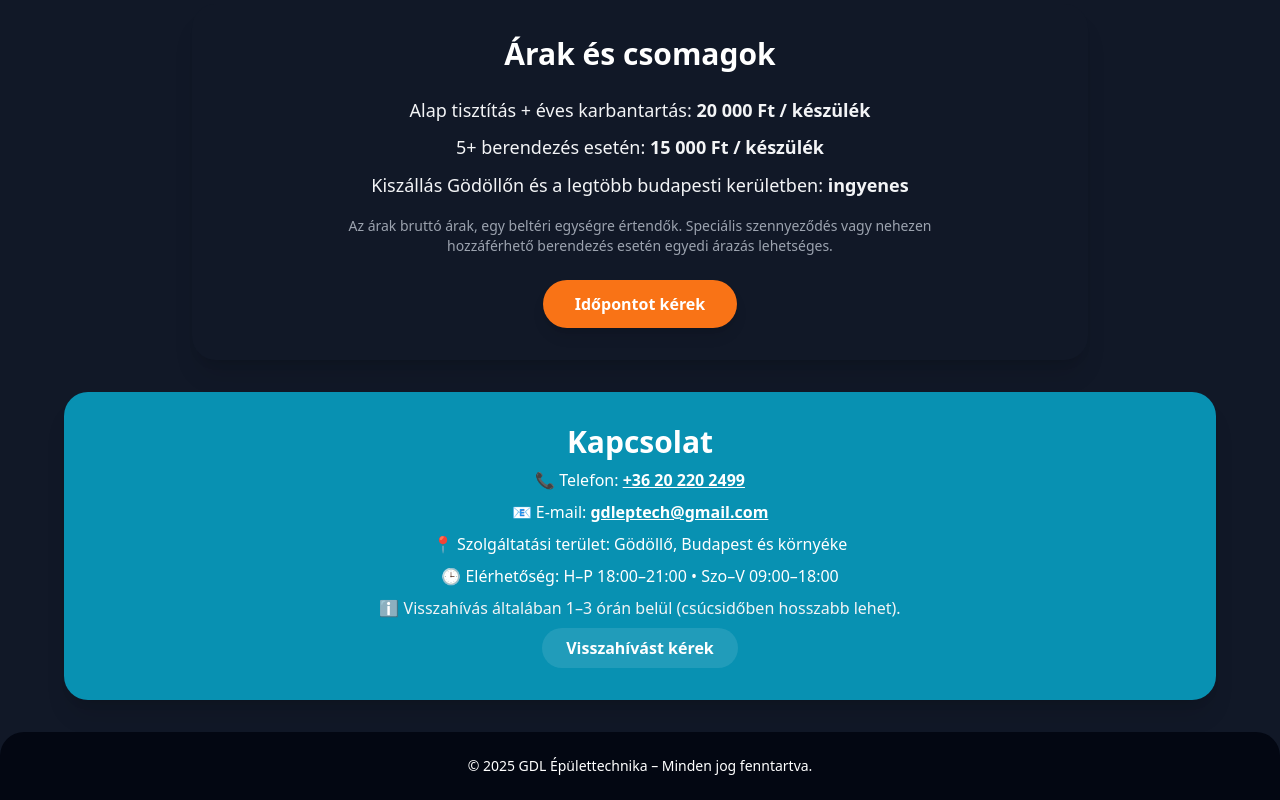
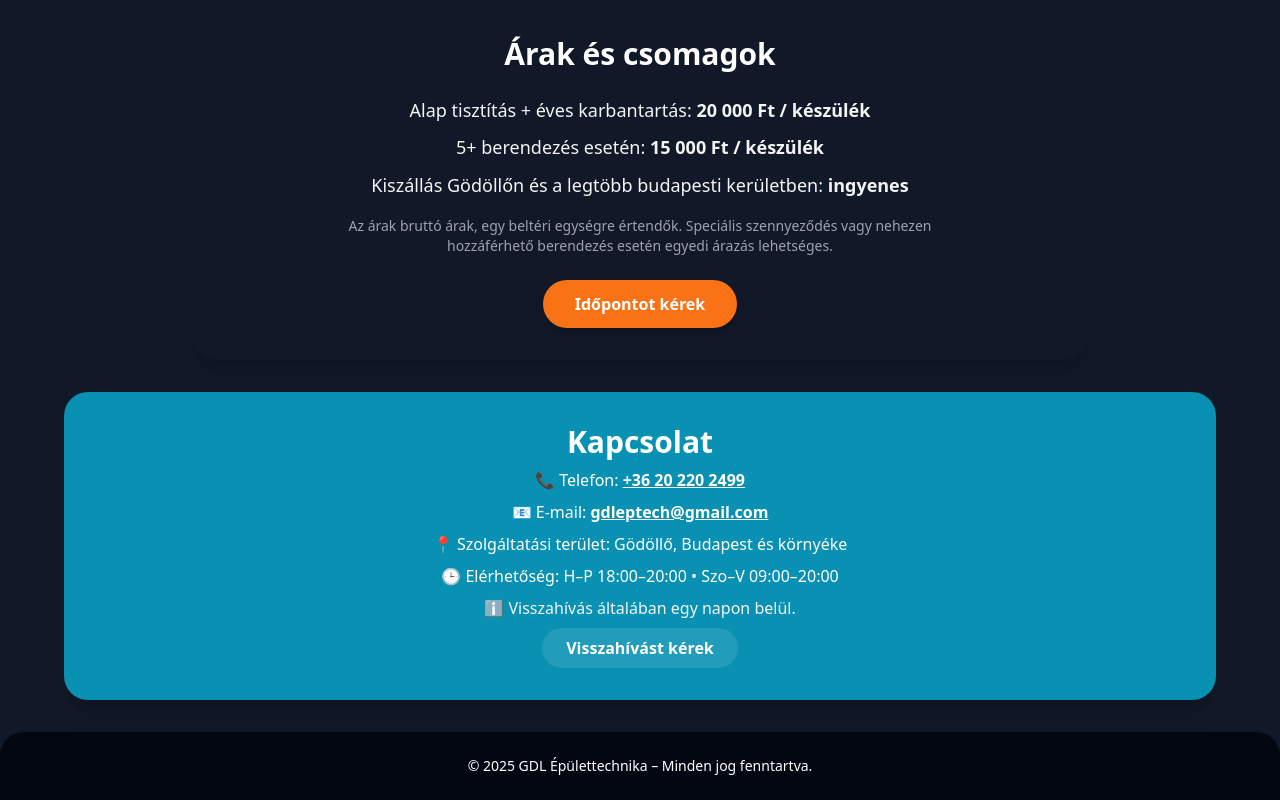
Before and after one commit to atomx76/klimatisztitas-web, a plain HTML site: page index.html in a window 1280 px wide. Shown: the part 924-1724 px from the top of the page. Drawn offline with nearby package versions, Linux system fonts and the light colour scheme.

Commit message:
Add files via upload

```diff
--- a/index.html
+++ b/index.html
@@ -124,8 +124,8 @@
     <p>📞 Telefon: <a href="tel:+36202202499" class="underline font-semibold">+36 20 220 2499</a></p>
     <p>📧 E-mail: <a href="mailto:gdleptech@gmail.com" class="underline font-semibold">gdleptech@gmail.com</a></p>
     <p class="mt-2">📍 Szolgáltatási terület: Gödöllő, Budapest és környéke</p>
-    <p class="mt-2">🕒 Elérhetőség: H–P 18:00–21:00 • Szo–V 09:00–18:00</p>
-    <p class="mt-2 text-gray-100">ℹ️ Visszahívás általában 1–3 órán belül (csúcsidőben hosszabb lehet).</p>
+    <p class="mt-2">🕒 Elérhetőség: H–P 18:00–20:00 • Szo–V 09:00–20:00</p>
+    <p class="mt-2 text-gray-100">ℹ️ Visszahívás általában egy napon belül.</p>
     <div class="mt-4">
       <button
         onclick="window.open('https://calendar.app.google/3qpriMZw6sGfGuw49','_blank');"
```
